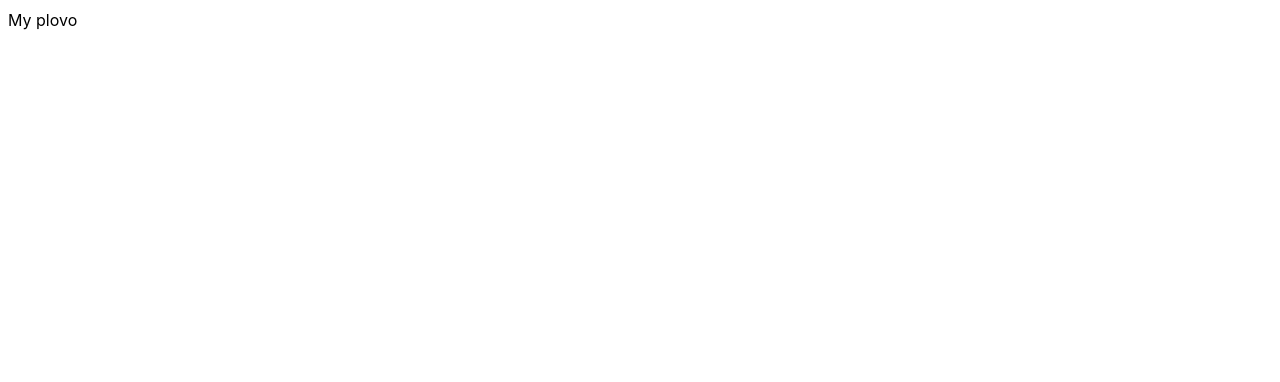
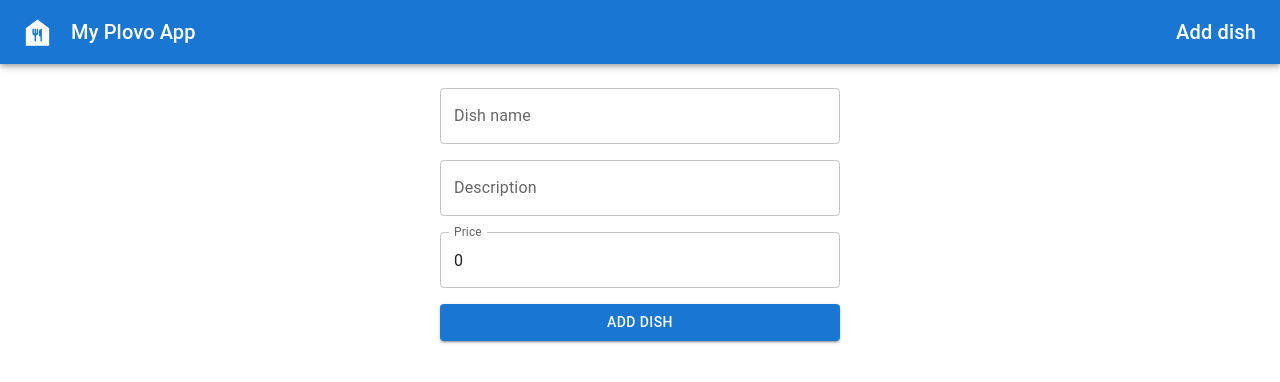
Before and after one commit to emmarrat/plovo-emir-compass, a React (Vite) app: page /add-dish in a window 1280 px wide. Shown: the top 382 px of the page. Built offline with nearby package versions, Linux system fonts and the light colour scheme.

Commit message:
add logic on creating dish

```diff
--- a/src/App.tsx
+++ b/src/App.tsx
@@ -1,9 +1,20 @@
+import Header from './components/header/header.tsx';
+import {Route, Routes} from 'react-router';
+import AddDish from './pages/add-dish/add-dish.tsx';
+import Home from './pages/home/home.tsx';
+
 function App() {
   return (
-    <div>
-      My  plovo
-    </div>
-  )
+    <>
+      <Header/>
+      <div className={'container'}>
+        <Routes>
+          <Route path="/" element={<Home/>}/>
+          <Route path="/add-dish" element={<AddDish/>}/>
+        </Routes>
+      </div>
+    </>
+  );
 }
 
-export default App
+export default App;
--- /dev/null
+++ b/src/components/dish-form/dish-form.tsx
@@ -0,0 +1,63 @@
+import styles from './styles.module.css'
+import {Button, TextField} from '@mui/material';
+import {ChangeEvent, FormEvent, useState} from 'react';
+import {IDishShort} from '../../types.ts';
+
+const INITIAL_FORM_STATE: IDishShort = {
+  name: '',
+  description: '',
+  price: 0
+}
+
+interface Props {
+  onSubmit:(dishData: IDishShort) => void
+  loading: boolean
+}
+
+const DishForm = ({onSubmit, loading}:Props) => {
+  const [formState, setFormState] = useState<IDishShort>(INITIAL_FORM_STATE)
+
+  const inputChangeHandler = (event: ChangeEvent<HTMLInputElement>) => {
+    const {name, value} = event.target;
+    setFormState(prevState => ({...prevState, [name]: value}));
+  };
+
+
+  const onFormSubmit = (event:FormEvent) => {
+    event.preventDefault()
+    onSubmit(formState)
+  }
+
+  return (
+    <form className={styles.form} onSubmit={onFormSubmit}>
+      <TextField
+        label={'Dish name'}
+        value={formState.name}
+        name={'name'}
+        onChange={inputChangeHandler}
+      />
+      <TextField
+        label={'Description'}
+        value={formState.description}
+        name={'description'}
+        onChange={inputChangeHandler}
+      />
+      <TextField
+        label={'Price'}
+        value={formState.price}
+        name={'price'}
+        type={'number'}
+        onChange={inputChangeHandler}
+      />
+      <Button
+        type={'submit'}
+        variant={'contained'}
+        loading={loading}
+      >
+        Add Dish
+      </Button>
+    </form>
+  );
+};
+
+export default DishForm;
--- /dev/null
+++ b/src/components/dish-form/styles.module.css
@@ -0,0 +1,7 @@
+.form {
+  display: flex;
+  flex-direction: column;
+  gap: 16px;
+  max-width: 400px;
+  margin: 0 auto;
+}
--- /dev/null
+++ b/src/components/header/header.tsx
@@ -0,0 +1,37 @@
+import { AppBar, Toolbar, Typography, IconButton } from "@mui/material";
+import FoodBankIcon from '@mui/icons-material/FoodBank';
+import { Link, useNavigate } from "react-router";
+
+
+const Header = () => {
+  const navigate = useNavigate()
+
+  const handleHomeClick = () => {
+    navigate('/')
+  }
+  return (
+    <AppBar position="static">
+      <Toolbar>
+        <IconButton edge="start" color="inherit" onClick={handleHomeClick}>
+          <FoodBankIcon fontSize="large" sx={{ mr: 1 }} />
+        </IconButton>
+        <Typography
+          variant="h6"
+          component="div"
+          sx={{ flexGrow: 1, cursor: "pointer", display: "flex", alignItems: "center" }}
+          onClick={handleHomeClick}
+        >
+          My Plovo App
+        </Typography>
+        <Link to="/add-dish" style={{ textDecoration: 'none', color: 'inherit' }}>
+          <Typography variant="h6" component="div" sx={{ cursor: "pointer" }}>
+            Add dish
+          </Typography>
+        </Link>
+      </Toolbar>
+    </AppBar>
+
+  );
+};
+
+export default Header;
--- a/src/index.css
+++ b/src/index.css
@@ -2,3 +2,13 @@
   font-family: Inter, system-ui, Avenir, Helvetica, Arial, sans-serif;
   line-height: 1.5;
 }
+
+body {
+  margin: 0
+}
+
+.container {
+  max-width: 1200px;
+  padding: 24px;
+  margin: 0 auto;
+}
--- /dev/null
+++ b/src/pages/add-dish/add-dish.tsx
@@ -0,0 +1,30 @@
+import {useState} from 'react';
+import DishForm from '../../components/dish-form/dish-form.tsx';
+import {useNavigate} from 'react-router';
+import {IDishShort} from '../../types.ts';
+import axiosApi from '../../axiosApi.ts';
+
+const AddDish = () => {
+  const navigate = useNavigate();
+  const [loading, setLoading] = useState(false);
+
+  const onAddDishClick = async (dishData: IDishShort) => {
+    setLoading(true);
+    try {
+      await axiosApi.post('/dishes.json', dishData);
+      navigate('/');
+    } catch (error) {
+      console.log(error);
+    } finally {
+      setLoading(false);
+
+    }
+  };
+  return (
+    <div>
+      <DishForm onSubmit={onAddDishClick} loading={loading}/>
+    </div>
+  );
+};
+
+export default AddDish;
--- /dev/null
+++ b/src/pages/home/home.tsx
@@ -0,0 +1,45 @@
+import {useCallback, useEffect, useState} from 'react';
+import {IDish, IDishesList} from '../../types.ts';
+import axiosApi from '../../axiosApi.ts';
+
+const Home = () => {
+  const [dishes, setDishes] = useState<IDish[]>([]);
+  const [loading, setLoading] = useState(false);
+
+  const fetchDishes = useCallback(async () => {
+    try {
+      setLoading(true);
+      const dishesResponse = await axiosApi.get<IDishesList | null>('/dishes.json');
+      const dishes = dishesResponse.data;
+
+      if (!dishes) {
+        return;
+      }
+      const newDishes:IDish[] = Object.keys(dishes).map(key => {
+        const dish = dishes[key];
+        return {
+          ...dish,
+          id: key,
+        };
+      });
+      setDishes(newDishes);
+    } finally {
+      setLoading(false);
+    }
+  }, []);
+
+  useEffect(() => {
+
+    void fetchDishes()
+  }, [fetchDishes]);
+
+  console.log('dishes',dishes)
+
+  return (
+    <div>
+      Home page
+    </div>
+  );
+};
+
+export default Home;
--- /dev/null
+++ b/src/types.ts
@@ -0,0 +1,13 @@
+export interface IDishShort {
+  name: string
+  description: string
+  price: number
+}
+
+export interface IDish extends IDishShort {
+  id: string
+}
+
+export interface IDishesList {
+  [id:string]: IDishShort
+}
```
